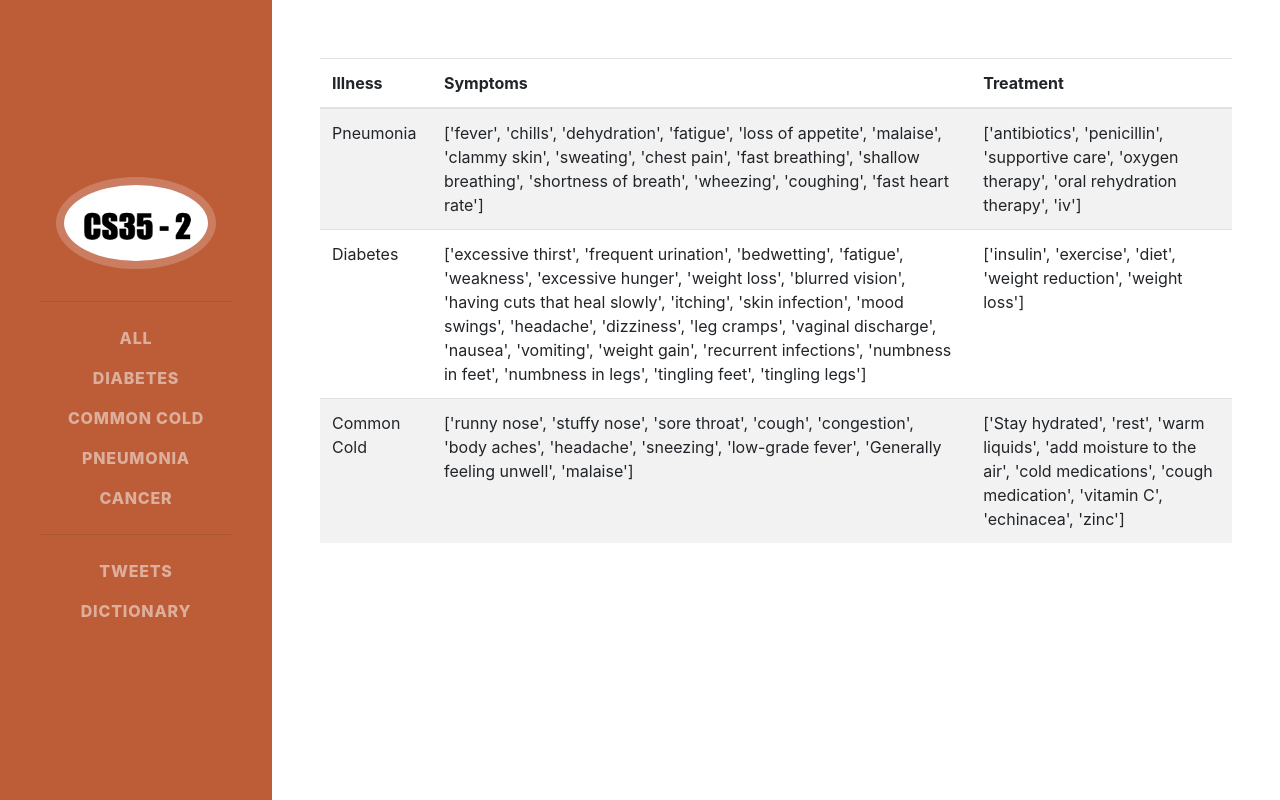
After one commit to xzhan99/capstone_website, a Django app: page /cfg/dictionary/ in a window 1280 px wide. The commit adds this page. Run offline with Django 3.2, Linux system fonts and the light colour scheme; some libraries are stand-ins or nearby versions; some web fonts are replaced.

Commit message:
add dictionary page

```diff
--- a/capstone_website/urls.py
+++ b/capstone_website/urls.py
@@ -25,5 +25,6 @@ urlpatterns = [
     path('update/', update_diagram),
     path('tweets/', list_tweets),
     path('cfg/manual/', manual),
-    path('cfg/get_manual/', get_manual_tweets)
+    path('cfg/get_manual/', get_manual_tweets),
+    path('cfg/dictionary/', dictionary),
 ]
--- a/health/views.py
+++ b/health/views.py
@@ -1,3 +1,101 @@
+from django.http import JsonResponse
+from django.shortcuts import render
+
+from health import mongo
+
+ID_TO_TOPIC = {
+    0: 'Others',
+    1: 'Symptom',
+    2: 'Cause',
+    3: 'Treatment'
+}
+
+CATEGORY_TO_NAME = {
+    0: 'Illness',
+    1: 'Symptom',
+    2: 'Treatment'
+}
+
+
+def index(request):
+    return render(request, 'index.html')
+
+
+def illness(request):
+    ill = request.GET.get('i', 'all')
+    return render(request, 'illness.html', context={'illness': ill, 'start': '2009-01-01', 'end': '2019-12-31'})
+
+
+def update_diagram(request):
+    ill = request.GET.get('i', 'all')
+    start_date = request.GET.get('s', '2009-01-01')
+    end_date = request.GET.get('e', '2019-12-31')
+
+    data, links = mongo.get_nodes_and_relations(ill, start_date, end_date)
+    nodes = [{'name': i['name'], 'type_id': i['category'], 'type': CATEGORY_TO_NAME[i['category']]}
+             for i in data if i['category'] != 0]
+
+    return JsonResponse({'data': data, 'links': links, 'nodes': nodes})
+
+
+def list_tweets(request):
+    ill = request.GET.get('i')
+    tweet_type = request.GET.get('t')
+    name = request.GET.get('n')
+    start_date = request.GET.get('s')
+    end_date = request.GET.get('e')
+
+    tweets = mongo.get_tweets(ill, CATEGORY_TO_NAME[int(tweet_type)], name, start_date, end_date)
+
+    return render(request, 'tweet_list.html',
+                  context={
+                      'illness': ill,
+                      'category': CATEGORY_TO_NAME[int(tweet_type)],
+                      's': start_date,
+                      'e': end_date,
+                      'name': name,
+                      'list': tweets
+                  })
+
+
+def manual(request):
+    return render(request, 'manual.html')
+
+
+def get_manual_tweets(request):
+    start = int(request.GET.get('s', 0))
+    tweets = mongo.get_manual_tweets(start)
+    return JsonResponse({'tweets': tweets, 'start': start, 'count': len(tweets)})
+
+
+def dictionary(request):
+    # Pneumonia
+    p_symptoms = {"fever": 0, "chills": 0, "dehydration": 0, "fatigue": 0, "loss of appetite": 0, "malaise": 0,
+                  "clammy skin": 0,
+                  "sweating": 0, "chest pain": 0, "fast breathing": 0, "shallow breathing": 0,
+                  "shortness of breath": 0,
+                  "wheezing": 0, "coughing": 0, "fast heart rate": 0}
+    p_treatment = {"antibiotics": 0, "penicillin": 0, "supportive care": 0, "oxygen therapy": 0,
+                   "oral rehydration therapy": 0, "iv": 0}
+
+    # Diabetes
+    d_symptoms = {"excessive thirst": 0, "frequent urination": 0, "bedwetting": 0, "fatigue": 0, 'weakness': 0,
+                  'excessive hunger': 0, 'weight loss': 0, 'blurred vision': 0,
+                  'having cuts that heal slowly': 0, "itching": 0, "skin infection": 0, 'mood swings': 0,
+                  'headache': 0, 'dizziness': 0, 'leg cramps': 0, 'vaginal discharge': 0,
+                  'nausea': 0, 'vomiting': 0, 'weight gain': 0, 'recurrent infections': 0, 'numbness in feet': 0,
+                  'numbness in legs': 0, 'tingling feet': 0, 'tingling legs': 0}
+    d_treatment = {'insulin': 0, 'exercise': 0, 'diet': 0, 'weight reduction': 0, 'weight loss': 0}
+
+    # Common Cold
+    c_symptoms = {"runny nose": 0, "stuffy nose": 0, "sore throat": 0, "cough": 0, "congestion": 0, "body aches": 0,
+                  "headache": 0, "sneezing": 0, "low-grade fever": 0, "Generally feeling unwell": 0, "malaise": 0}
+
+    c_treatment = {"Stay hydrated": 0, "rest": 0, "warm liquids": 0, "add moisture to the air": 0,
+                   "cold medications": 0, "cough medication": 0, "vitamin C": 0, "echinacea": 0, "zinc": 0}
+    pass
+
+
 from django.http import JsonResponse
 from django.shortcuts import render
 
@@ -74,3 +172,36 @@ def get_manual_tweets(request):
     start = int(request.GET.get('s', 0))
     tweets = mongo.get_manual_tweets(start)
     return JsonResponse({'tweets': tweets, 'start': start, 'count': len(tweets)})
+
+
+def dictionary(request):
+    # Pneumonia
+    pneumonia = {
+        'symptoms': ['fever', 'chills', 'dehydration', 'fatigue', 'loss of appetite', 'malaise', 'clammy skin',
+                     'sweating', 'chest pain', 'fast breathing', 'shallow breathing', 'shortness of breath', 'wheezing',
+                     'coughing', 'fast heart rate'],
+        'treatment': ['antibiotics', 'penicillin', 'supportive care', 'oxygen therapy', 'oral rehydration therapy',
+                      'iv']
+
+    }
+
+    # Diabetes
+    diabetes = {
+        'symptoms': ['excessive thirst', 'frequent urination', 'bedwetting', "fatigue", 'weakness', 'excessive hunger',
+                     'weight loss', 'blurred vision', 'having cuts that heal slowly', "itching", "skin infection",
+                     'mood swings', 'headache', 'dizziness', 'leg cramps', 'vaginal discharge', 'nausea', 'vomiting',
+                     'weight gain', 'recurrent infections', 'numbness in feet', 'numbness in legs', 'tingling feet',
+                     'tingling legs'],
+        'treatment': ['insulin', 'exercise', 'diet', 'weight reduction', 'weight loss']
+    }
+
+    # Common Cold
+    common_cold = {
+        'symptoms': ['runny nose', 'stuffy nose', 'sore throat', 'cough', 'congestion', 'body aches', 'headache',
+                     'sneezing', 'low-grade fever', 'Generally feeling unwell', 'malaise'],
+        'treatment': ['Stay hydrated', 'rest', 'warm liquids', 'add moisture to the air', 'cold medications',
+                      'cough medication', 'vitamin C', 'echinacea', 'zinc']
+    }
+
+    return render(request, 'dictionary.html',
+                  context={'pneumonia': pneumonia, 'diabetes': diabetes, 'common_cold': common_cold})
--- /dev/null
+++ b/templates/dictionary.html
@@ -0,0 +1,35 @@
+{% extends 'left_bar.html' %}
+{% block contents %}
+    <section class="resume-section p-3 p-lg-5 d-flex align-items-baseline" id="about">
+        <div class="w-100">
+            <div style="margin-top: 10px">
+                <table id="s_table" class="table table-striped">
+                    <thead>
+                    <tr>
+                        <th>Illness</th>
+                        <th>Symptoms</th>
+                        <th>Treatment</th>
+                    </tr>
+                    </thead>
+                    <tbody>
+                    <tr>
+                        <td>Pneumonia</td>
+                        <td>{{ pneumonia.symptoms }}</td>
+                        <td>{{ pneumonia.treatment }}</td>
+                    </tr>
+                    <tr>
+                        <td>Diabetes</td>
+                        <td>{{ diabetes.symptoms }}</td>
+                        <td>{{ diabetes.treatment }}</td>
+                    </tr>
+                    <tr>
+                        <td>Common Cold</td>
+                        <td>{{ common_cold.symptoms }}</td>
+                        <td>{{ common_cold.treatment }}</td>
+                    </tr>
+                    </tbody>
+                </table>
+            </div>
+        </div>
+    </section>
+{% endblock %}
--- a/templates/left_bar.html
+++ b/templates/left_bar.html
@@ -71,6 +71,9 @@
             <li class="nav-item">
                 <a class="nav-link js-scroll-trigger" href="/cfg/manual">tweets</a>
             </li>
+            <li class="nav-item">
+                <a class="nav-link js-scroll-trigger" href="/cfg/dictionary">dictionary</a>
+            </li>
         </ul>
     </div>
 
```
